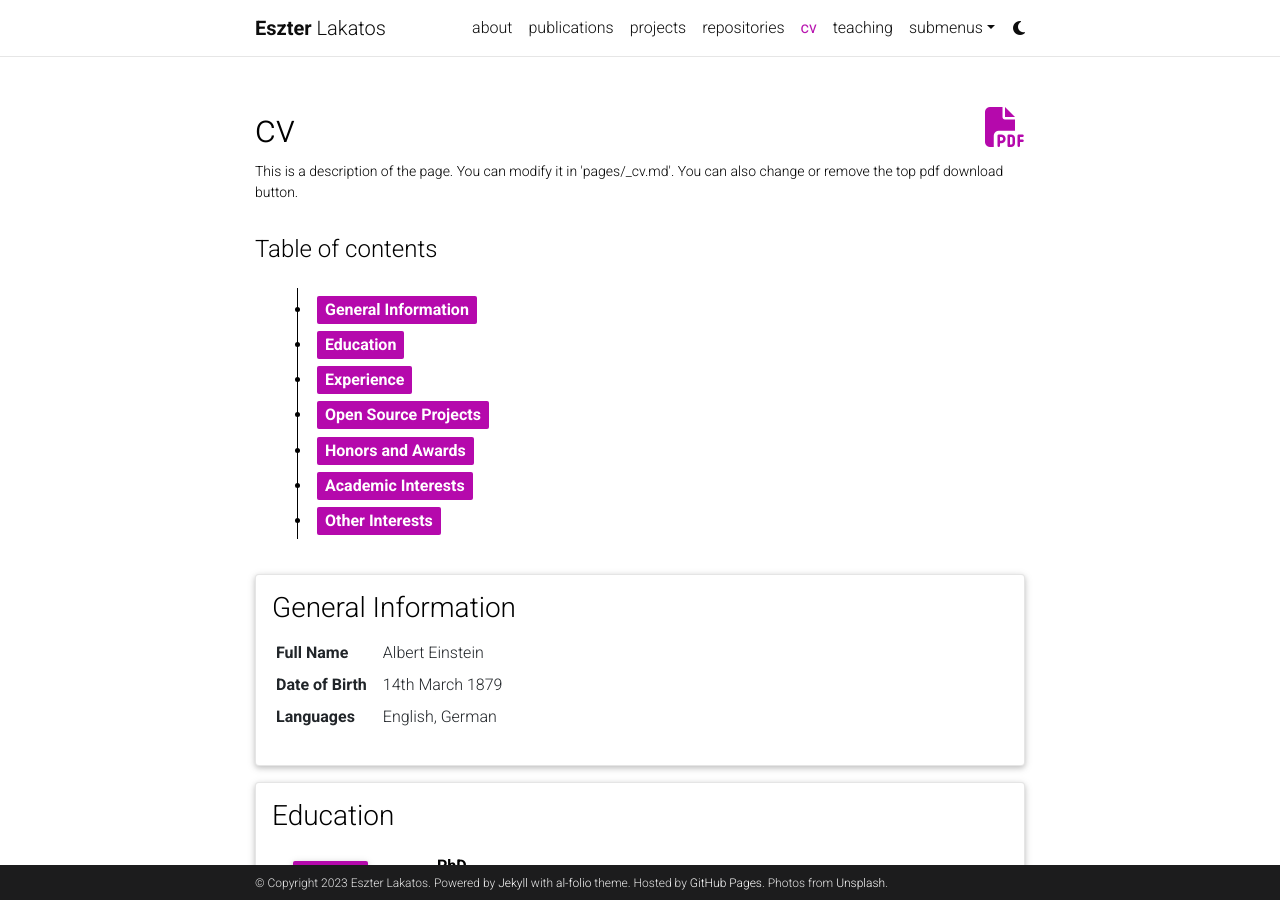
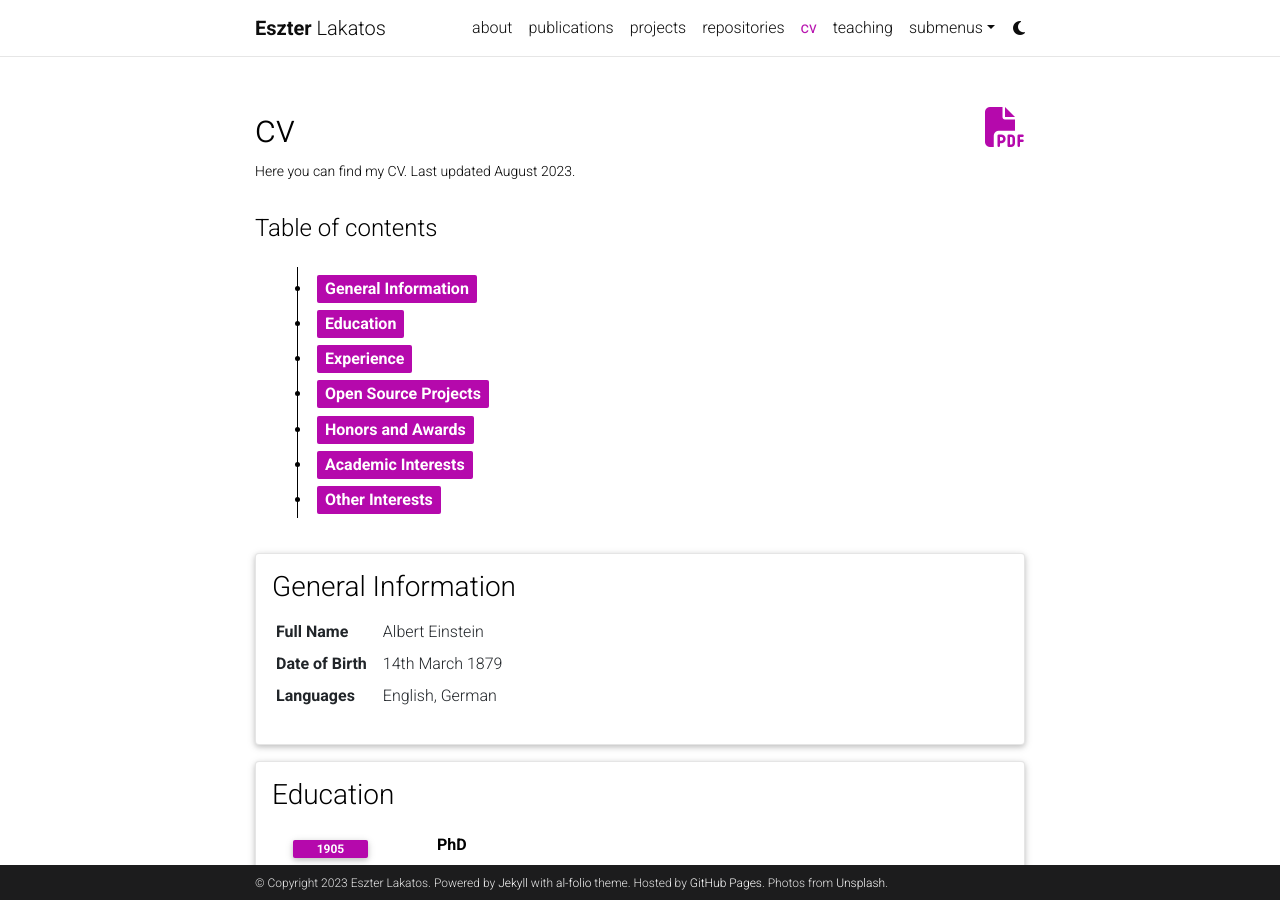
Before and after one commit to elakatos/elakatos.github.io, a Jekyll site: the page built from _pages/cv.md, in a window 1280 px wide and 900 px high. Built offline with Jekyll 4.4.1, drawn with Linux system fonts in a browser that asks for light colours; comment, search, counter and statistics services are not loaded; a style sheet for code colours, icons or effects is not loaded.

Commit message:
Add CV pdf

```diff
--- a/_pages/cv.md
+++ b/_pages/cv.md
@@ -4,6 +4,6 @@
 title: cv
 nav: true
 nav_order: 4
-cv_pdf: example_pdf.pdf
-description: This is a description of the page. You can modify it in 'pages/_cv.md'. You can also change or remove the top pdf download button.
+cv_pdf: CV_EL_ac.pdf
+description: Here you can find my CV. Last updated August 2023.
 ---
```
Also changed, not shown: 1 other file.
